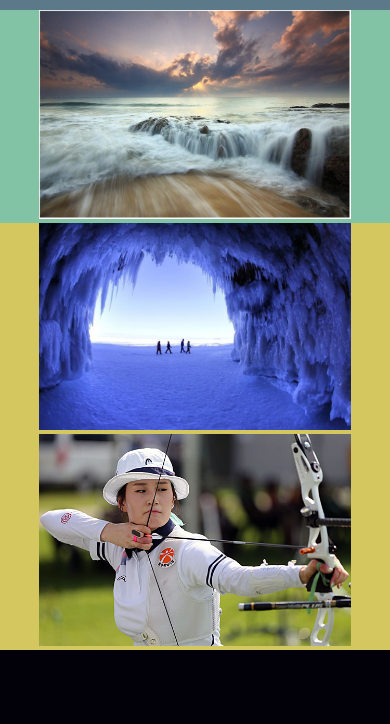
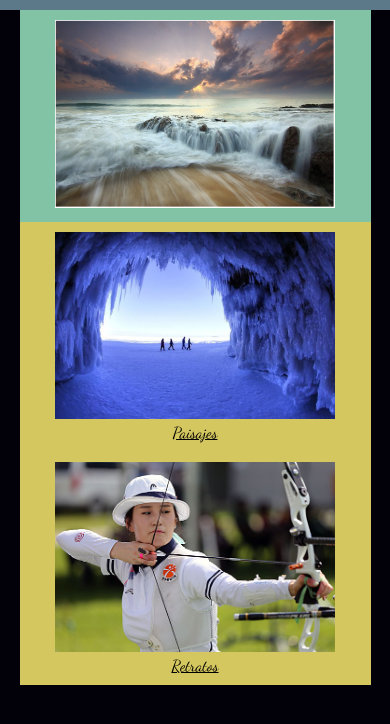
Before and after one commit to saucedo12/Web-Fotografia, a plain HTML site: page index.html in a window 390 px wide. Shown: the part 90-814 px from the top of the page. Drawn offline with Linux system fonts and the light colour scheme.

Commit message:
imagenes secundarias
efecto rotacion y traslete

```diff
--- a/css/estilos.css
+++ b/css/estilos.css
@@ -6,6 +6,7 @@ header{
 	color: white;
 	height: 50px;
 	top: 0;
+	width: 100%;
 	margin-top: 0 auto;
 	text-shadow: 2px 2px 2px #02010a;
 	border-radius:  10px 10px 0 0;
@@ -37,6 +38,10 @@ body{
 	background: #02010a;
 	font-family: 'Dancing Script';
 }
+div [class*="columna"]{
+  flex: 1 2 50%;
+}
+
 .contenedor{
   display: flex; /*distribucion fluida*/
   flex-flow: row wrap;
@@ -44,21 +49,33 @@ body{
   margin: 0 auto;
   text-align: center;
 }
-
+.contenedor a{
+	color: black;
+}
 /*columnas*/
-.columna1{
+.central{
 	background: #82c3a6;
 	width: 100%;
+	padding-top: 10px;
+	padding-bottom: 10px;
+
 }
 .columna2{
 	background: #d5c75f;
 	width:50%;
-	float: left;
+	/*float: left;*/
+	order: 1;
+	padding-top: 10px;
+	padding-bottom: 10px;
+
 }
 .columna3{
 	background: #d5c75f;
 	width:50%;
-	float: right;
+	/*float: right;*/
+	order: 2;
+	padding-top: 10px;
+	padding-bottom: 10px;
 }
 /*imagenes*/
 #imagenIndex1 img{
@@ -66,10 +83,19 @@ body{
 }
 #imagenIndex2 img{
 	width:80%;
+}
+#imagenIndex2 img:hover{
+	transform: rotate(10deg);
+	box-shadow: 2px #82c3a6;
 
 }
 #imagenIndex3 img{
 	width:80%;
+
+}
+#imagenIndex3 img:hover{
+	box-shadow: 2px #82c3a6;
+	transform: translate(20px, -5px);
 
 }
 
@@ -99,11 +125,13 @@ body{
 	/*para moviles*/
 	.contenedor
 	{
-		width: 100%;
+		width: 90%;
 		margin: 0 auto;
+		display: flex; /*distribucion fluida*/
+  		flex-flow: column;
 
 	}
-	.columna1
+	.central
 	{
 	width: 100%;
 	}
--- a/index.html
+++ b/index.html
@@ -19,14 +19,16 @@
 		</nav>
 	</header>
 	<div class="contenedor">
-		<div class="columna1">
+		<div class="central">
 			<figure id="imagenIndex1"><img  src="img/paisaje1.png"></figure>
 		</div>
 		<div class="columna2">
 			<figure id="imagenIndex2"><img  src="img/paisajes2.jpg"></figure>
+			<a href="">Paisajes</a>
 		</div>
 		<div class="columna3">
 			<figure id="imagenIndex3"><img  src="img/tiro-con-arco1.jpg"></figure>
+			<a href="">Retratos</a>
 		</div>
 
 
```
